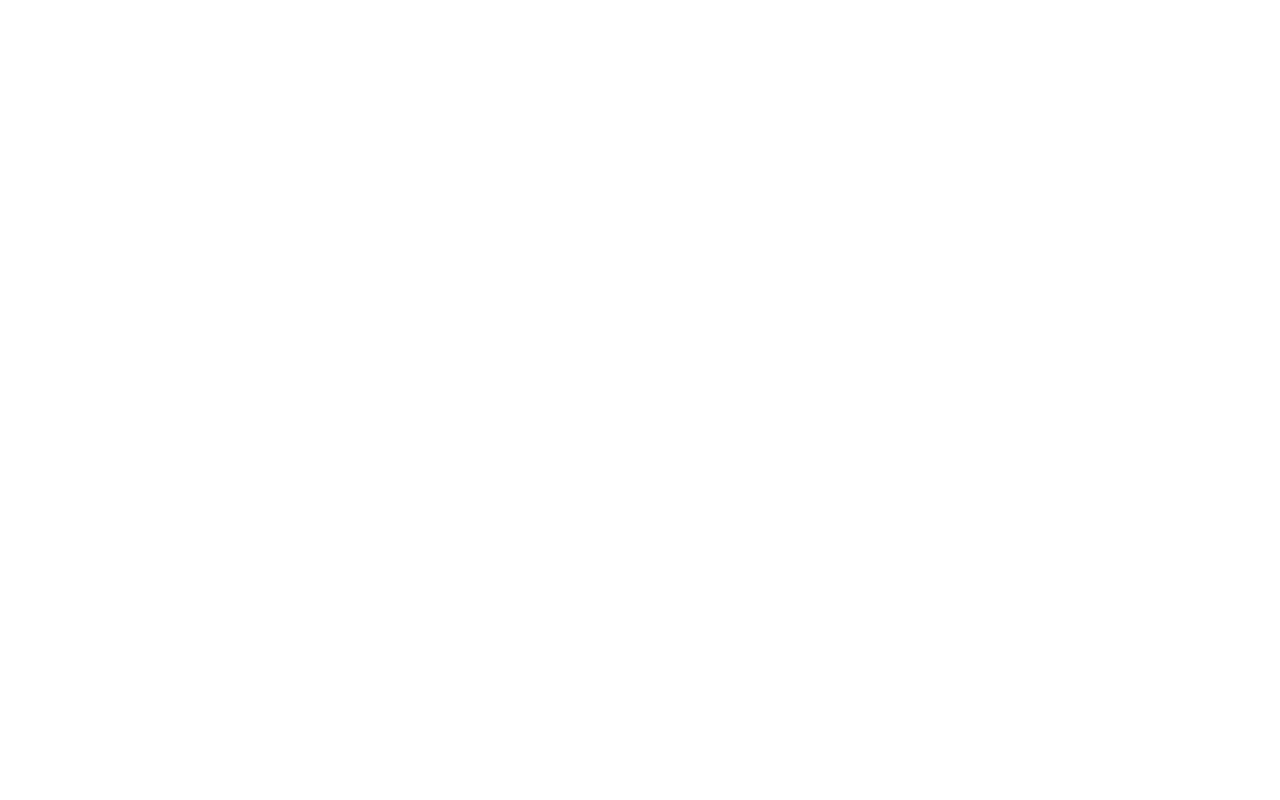
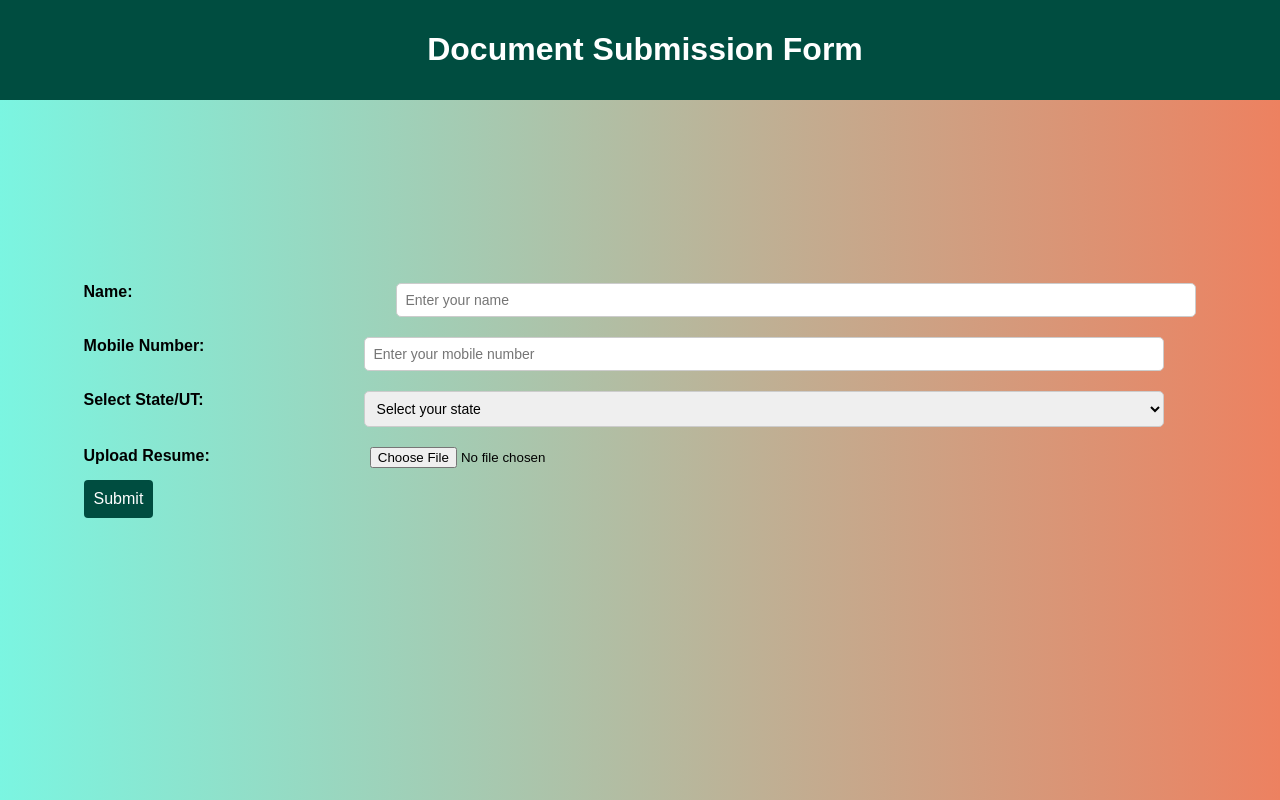
Before and after one commit to HackathonBuild/SIH_2024, a website: page pages/upload.html in a window 1280 px wide. Drawn offline with Linux system fonts and the light colour scheme.

Commit message:
Added upload page

```diff
--- /dev/null
+++ b/css/upload.css
@@ -0,0 +1,127 @@
+body {
+    display: flex;
+    flex-direction: column;
+    min-height: 100vh;
+    font-family: Arial, sans-serif;
+    background:linear-gradient(to right,#7bf5e1, #ed8160);
+    margin: 0;
+    padding: 0;
+    justify-content: center;
+    align-items: center;
+    flex-wrap: wrap;
+    height: 100vh;
+
+}
+header {
+    background: #004d40;
+    color: white;
+    padding: 10px 0;
+    position: fixed;
+    width: 100%;
+    top: 0;
+    left: 0;
+    z-index: 1000;
+    animation: slideIn 1s ease-out;
+    text-align: center;
+}
+h1{
+    margin-left: 10px;
+}
+
+.big >div{
+    width: 500px;
+    height: auto;
+}
+.inputlabels{
+    display: flex;
+    flex-direction: column;
+    justify-content: left;
+
+}
+.inputlabels>div{
+    width: 200px;
+}
+form{
+    display: flex;
+    flex-direction: column;
+    gap: 20px;
+
+}
+.name1{
+    display: flex;
+    flex-direction: row;
+    gap: 33vh;
+    flex-grow: 1;
+}
+.mobile1{
+    display: flex;
+    flex-direction: row;
+    flex-wrap: nowrap;
+    gap: 20vh;
+    flex: 1;
+}
+.states1{
+    display: flex;
+    flex-direction: row;
+    flex-wrap: nowrap;
+    gap: 20vh;
+    flex: 1;
+}
+.resum1{
+    display: flex;
+    flex-direction: row;
+    flex-wrap: nowrap;
+    gap: 20vh;
+    flex: 1;
+}
+
+label {
+    margin-bottom: 5px;
+    font-weight: bold;
+}
+
+
+input[type="text"],
+input[type="tel"],
+input[type="file"]
+input[type="select"] {
+    padding: 8px;
+    border: 1px solid #ccc;
+    border-radius: 5px;
+    font-size: 14px;
+    width: 100vh; /* Makes the inputs take full width of the container */
+    box-sizing: border-box;
+}
+select{
+    padding: 8px;
+    border: 1px solid #ccc;
+    border-radius: 5px;
+    font-size: 14px;
+    width: 100vh; /* Makes the inputs take full width of the container */
+    box-sizing: border-box;
+}
+.button1{
+    justify-content: center;
+    margin-top: 10px;
+    margin-right: 40px;
+}
+
+button {
+    padding: 10px;
+    background-color: #004d40;
+    color: white;
+    border: none;
+    border-radius: 4px;
+    cursor: pointer;
+    font-size: 16px;
+}
+
+button:hover {
+    background-color: #45a049;
+}
+
+.input-group {
+    display: flex;
+    flex-direction: column;
+    width: 100%;
+}
--- a/pages/upload.html
+++ b/pages/upload.html
@@ -0,0 +1,95 @@
+<!DOCTYPE html>
+<html lang="en">
+<head>
+    <meta charset="UTF-8">
+    <meta http-equiv="X-UA-Compatible" content="IE=edge">
+    <meta name="viewport" content="width=device-width, initial-scale=1.0">
+    <title>Document Submission Form</title>
+    <link rel="stylesheet" href="../css/upload.css">
+</head>
+<body>
+    <header>
+        <h1>Document Submission Form</h1>
+    </header>
+
+    <div class="form-container">
+
+        <form id="submission-form" action="#" method="post" enctype="multipart/form-data">
+            <div class="name1">
+                <label for="name">Name:</label>
+                <input type="text" id="name" name="name" placeholder="Enter your name" required>
+            </div>
+            <div class="mobile1">
+                <label for="mobile">Mobile Number:</label>
+                <input type="tel" id="mobile" name="mobile" placeholder="Enter your mobile number" pattern="[0-9]{10}" required>
+            </div>
+            <div class="states1">
+                <label for="states">Select State/UT:</label>
+                <select id="states" name="states">
+                    <option value="" disabled selected>Select your state</option>
+                    <!-- States -->
+                    <option value="Andhra Pradesh">Andhra Pradesh</option>
+                    <option value="Arunachal Pradesh">Arunachal Pradesh</option>
+                    <option value="Assam">Assam</option>
+                    <option value="Bihar">Bihar</option>
+                    <option value="Chhattisgarh">Chhattisgarh</option>
+                    <option value="Goa">Goa</option>
+                    <option value="Gujarat">Gujarat</option>
+                    <option value="Haryana">Haryana</option>
+                    <option value="Himachal Pradesh">Himachal Pradesh</option>
+                    <option value="Jharkhand">Jharkhand</option>
+                    <option value="Karnataka">Karnataka</option>
+                    <option value="Kerala">Kerala</option>
+                    <option value="Madhya Pradesh">Madhya Pradesh</option>
+                    <option value="Maharashtra">Maharashtra</option>
+                    <option value="Manipur">Manipur</option>
+                    <option value="Meghalaya">Meghalaya</option>
+                    <option value="Mizoram">Mizoram</option>
+                    <option value="Nagaland">Nagaland</option>
+                    <option value="Odisha">Odisha</option>
+                    <option value="Punjab">Punjab</option>
+                    <option value="Rajasthan">Rajasthan</option>
+                    <option value="Sikkim">Sikkim</option>
+                    <option value="Tamil Nadu">Tamil Nadu</option>
+                    <option value="Telangana">Telangana</option>
+                    <option value="Tripura">Tripura</option>
+                    <option value="Uttar Pradesh">Uttar Pradesh</option>
+                    <option value="Uttarakhand">Uttarakhand</option>
+                    <option value="West Bengal">West Bengal</option>
+
+                    <!-- Union Territories -->
+                    <option value="Andaman and Nicobar Islands">Andaman and Nicobar Islands</option>
+                    <option value="Chandigarh">Chandigarh</option>
+                    <option value="Dadra and Nagar Haveli and Daman and Diu">Dadra and Nagar Haveli and Daman and Diu</option>
+                    <option value="Lakshadweep">Lakshadweep</option>
+                    <option value="Delhi">Delhi</option>
+                    <option value="Puducherry">Puducherry</option>
+                    <option value="Ladakh">Ladakh</option>
+                    <option value="Jammu and Kashmir">Jammu and Kashmir</option>
+                </select>
+
+            </div>
+            <div class="resum1">
+                <label for="resume">Upload Resume:</label>
+                <input type="file" id="resume" name="resume" accept=".pdf,.doc,.docx" required>
+            </div>
+
+
+
+
+
+
+
+
+
+
+
+
+
+        </form>
+<div class="button1">
+    <button type="submit">Submit</button>
+</div>
+
+</body>
+</html>
```
Also changed, not shown: pages/index.html (+1 -1 lines).
